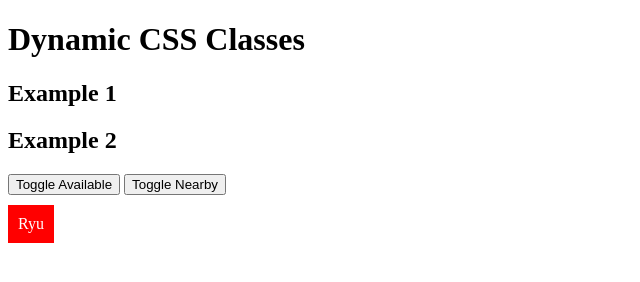
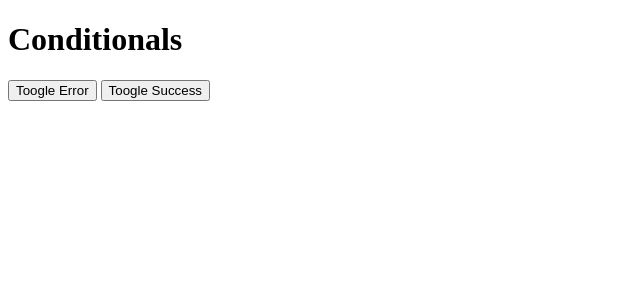
Before and after one commit to Dan33311/learning-vue-js-2, a plain HTML site: page index.html in a window 1280 px wide. Shown: the whole page, without its empty margins (0-640 px from the left). Drawn offline with nearby package versions, Linux system fonts and the light colour scheme.

Commit message:
v-if & v-show

```diff
--- a/app.js
+++ b/app.js
@@ -1,18 +1,13 @@
 new Vue({
   el: '#vue-app',
   data: {
-    available: false,
-    nearby: false
+    error: false,
+    success: false
   },
   methods: {
 
   },
   computed: {
-    computedClasses: function(){
-      return{
-        available: this.available,
-        nearby: this.nearby
-      }
-    }
+
   }
 })
--- a/index.html
+++ b/index.html
@@ -12,17 +12,18 @@
 
   <body>
     <div id="vue-app">
-      <h1>Dynamic CSS Classes</h1>
-      <h2>Example 1</h2>
-      <!-- <div v-on:click="available = !available" v-bind:class="{available: available}">
-        <span>Ryu</span>
-      </div> -->
-      <h2>Example 2</h2>
-      <button v-on:click="available = !available">Toggle Available</button>
-      <button v-on:click="nearby = !nearby">Toggle Nearby</button>
-      <div v-bind:class="computedClasses">
-        <span>Ryu</span>
-      </div>
+      <h1>Conditionals</h1>
+
+      <button v-on:click="error = !error">Toogle Error</button>
+      <button v-on:click="success = !success">Toogle Success</button>
+
+      <!-- This p tag is showed if v-if is true -->
+      <p v-if="error">There has been an error!</p>
+      <!-- <p v-if="success">Wooow, success!</p> -->
+      <p v-else-if="success">Wooow, success!</p>
+
+      <p v-show="error">v-show=true => class:display=true</p>
+
     </div>
     <script src="app.js"></script>
   </body>
```
Also changed, not shown: 1 other file.
